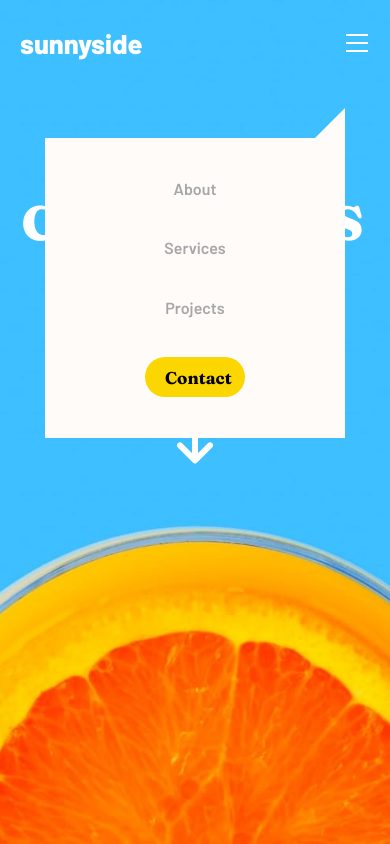
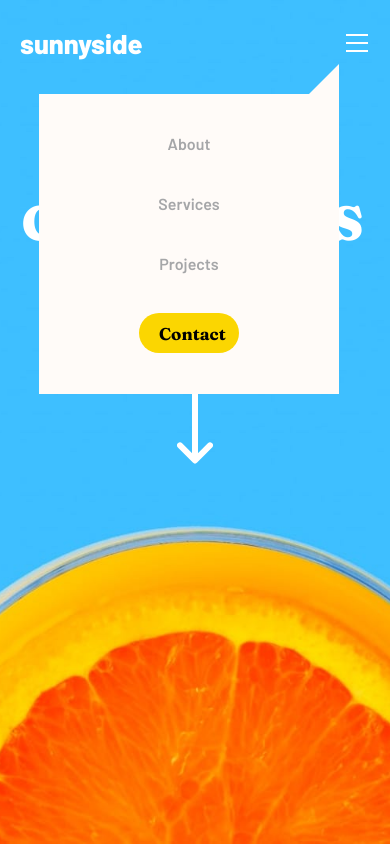
Before and after one commit to PaletteJack/FEM_Sunnyside-agency-landing-page, a plain HTML site: page index.html in a window 390 px wide. Both pictures are taken after a click on the element 358 px from the left and 43 px from the top of the page. Shown: the top 844 px of the page. Drawn offline with Linux system fonts and the light colour scheme.

Commit message:
tweaked positioning of the mobile nav menu

```diff
--- a/styles.css
+++ b/styles.css
@@ -37,6 +37,7 @@ html, body {
 
 .navbar {
     font-family: 'Barlow', sans-serif;
+    position: relative;
     width: 100%;
     display: flex;
     flex-direction: row;
@@ -405,7 +406,7 @@ svg:hover path{
 
 /*-------------------Media Queries-------------------*/
 
-@media screen and (max-width: 410px) {
+@media screen and (max-width: 500px) {
     #header {
         background-image: url('images/mobile/image-header.jpg');
     }
@@ -445,7 +446,8 @@ svg:hover path{
     .nav-list {
         width: 300px !important;
         height: 300px !important;
-        transform: translate(-50%, -100%) !important;
+        top: 90% !important;
+        left:10% !important;
     }
 }
 
@@ -485,10 +487,10 @@ svg:hover path{
         position: absolute;
         flex-direction: column;
         background-color: #FFFBF8;
-        top: 50%;
-        left: 50%;
-        transform: translate(-50%, -135%);
-        width: 500px;
+        top: 70%;
+        left: 20%;
+        /* transform: translate(-50%, -135%); */
+        width: 400px;
         height: 300px;
     }
 
```
